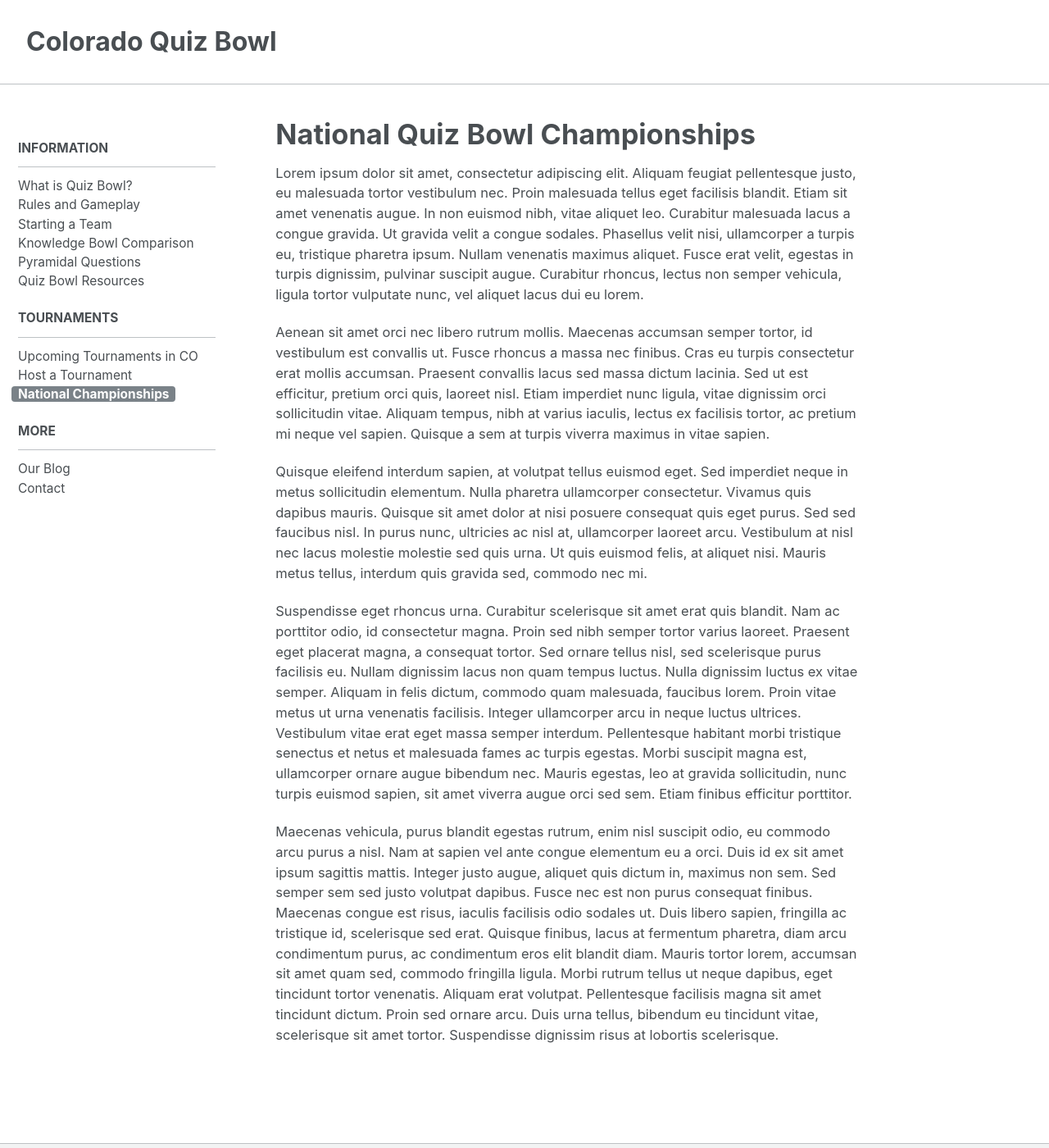
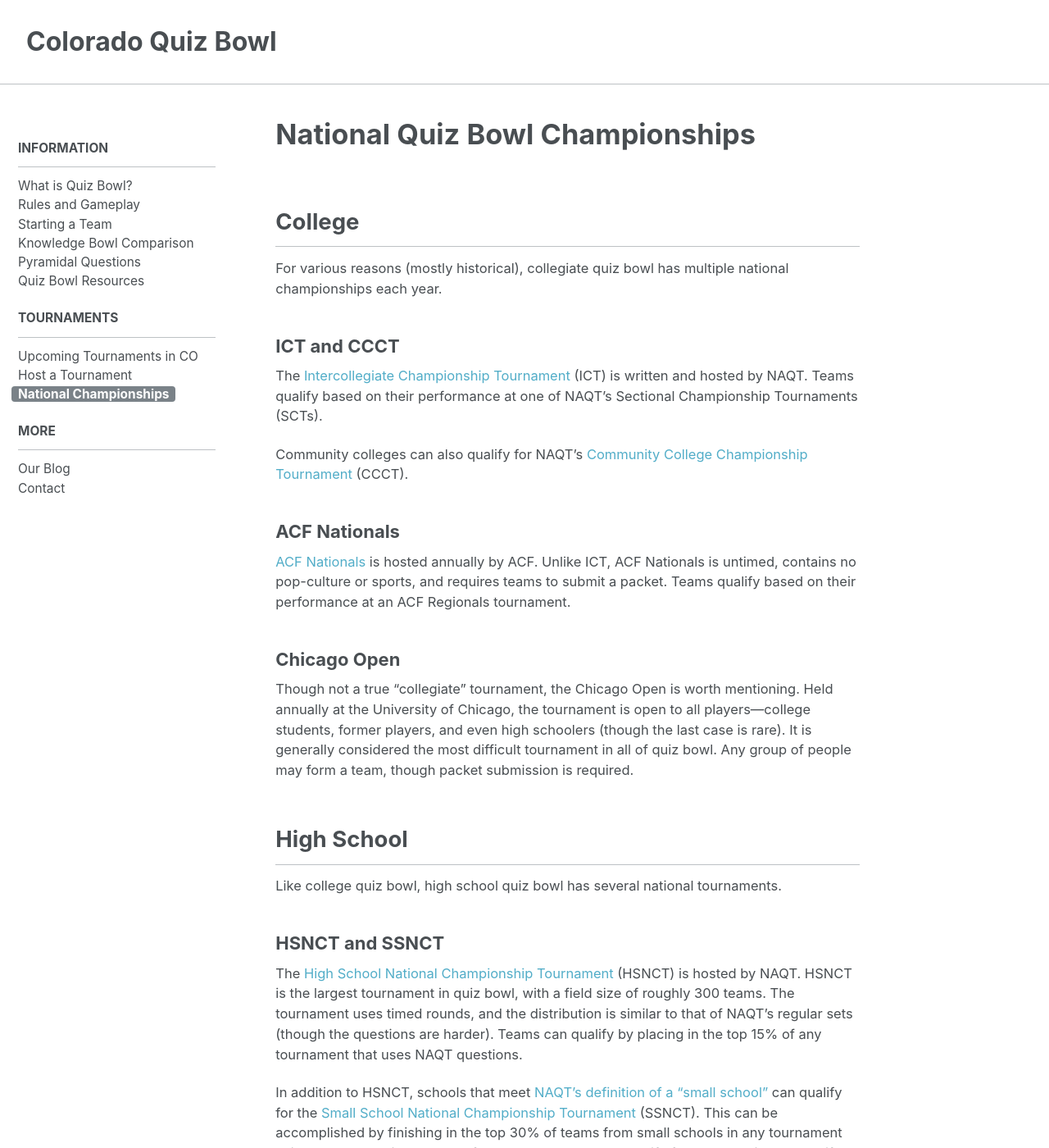
Before and after one commit to matt2718/colorado-qb, a Jekyll site: the page built from _pages/tournaments/nationals.md, in a window 1280 px wide and 1400 px high. Shown: the whole window at 82% size. Built offline with Jekyll 4.4.1, drawn with Linux system fonts in a browser that asks for light colours; some of the changed text lies outside the part shown.

Commit message:
Added summary of national tournaments and template for upcoming tournaments

```diff
--- a/_includes/footer.html
+++ b/_includes/footer.html
@@ -20,5 +20,7 @@
 </div>
 
 <div class="page__footer-copyright">
-  <a rel="license" href="http://creativecommons.org/licenses/by/4.0/"><img alt="Creative Commons License" style="border-width:0" src="https://i.creativecommons.org/l/by/4.0/80x15.png" /></a><br />This work is licensed under a <a rel="license" href="http://creativecommons.org/licenses/by/4.0/">Creative Commons Attribution 4.0 International License</a>.
+  This work is licensed under a <a rel="license" href="http://creativecommons.org/licenses/by/4.0/">Creative Commons Attribution 4.0 International License</a>.
+  <br />
+  <a rel="license" href="http://creativecommons.org/licenses/by/4.0/"><img alt="Creative Commons License" style="border-width:0" src="https://i.creativecommons.org/l/by/4.0/80x15.png" /></a>
 </div>
--- a/_pages/tournaments/nationals.md
+++ b/_pages/tournaments/nationals.md
@@ -2,12 +2,45 @@
 title: "National Quiz Bowl Championships"
 permalink: /tournaments/nationals/
 ---
-Lorem ipsum dolor sit amet, consectetur adipiscing elit. Aliquam feugiat pellentesque justo, eu malesuada tortor vestibulum nec. Proin malesuada tellus eget facilisis blandit. Etiam sit amet venenatis augue. In non euismod nibh, vitae aliquet leo. Curabitur malesuada lacus a congue gravida. Ut gravida velit a congue sodales. Phasellus velit nisi, ullamcorper a turpis eu, tristique pharetra ipsum. Nullam venenatis maximus aliquet. Fusce erat velit, egestas in turpis dignissim, pulvinar suscipit augue. Curabitur rhoncus, lectus non semper vehicula, ligula tortor vulputate nunc, vel aliquet lacus dui eu lorem.
 
-Aenean sit amet orci nec libero rutrum mollis. Maecenas accumsan semper tortor, id vestibulum est convallis ut. Fusce rhoncus a massa nec finibus. Cras eu turpis consectetur erat mollis accumsan. Praesent convallis lacus sed massa dictum lacinia. Sed ut est efficitur, pretium orci quis, laoreet nisl. Etiam imperdiet nunc ligula, vitae dignissim orci sollicitudin vitae. Aliquam tempus, nibh at varius iaculis, lectus ex facilisis tortor, ac pretium mi neque vel sapien. Quisque a sem at turpis viverra maximus in vitae sapien.
+## College
 
-Quisque eleifend interdum sapien, at volutpat tellus euismod eget. Sed imperdiet neque in metus sollicitudin elementum. Nulla pharetra ullamcorper consectetur. Vivamus quis dapibus mauris. Quisque sit amet dolor at nisi posuere consequat quis eget purus. Sed sed faucibus nisl. In purus nunc, ultricies ac nisl at, ullamcorper laoreet arcu. Vestibulum at nisl nec lacus molestie molestie sed quis urna. Ut quis euismod felis, at aliquet nisi. Mauris metus tellus, interdum quis gravida sed, commodo nec mi.
+For various reasons (mostly historical), collegiate quiz bowl has multiple national championships each year.
 
-Suspendisse eget rhoncus urna. Curabitur scelerisque sit amet erat quis blandit. Nam ac porttitor odio, id consectetur magna. Proin sed nibh semper tortor varius laoreet. Praesent eget placerat magna, a consequat tortor. Sed ornare tellus nisl, sed scelerisque purus facilisis eu. Nullam dignissim lacus non quam tempus luctus. Nulla dignissim luctus ex vitae semper. Aliquam in felis dictum, commodo quam malesuada, faucibus lorem. Proin vitae metus ut urna venenatis facilisis. Integer ullamcorper arcu in neque luctus ultrices. Vestibulum vitae erat eget massa semper interdum. Pellentesque habitant morbi tristique senectus et netus et malesuada fames ac turpis egestas. Morbi suscipit magna est, ullamcorper ornare augue bibendum nec. Mauris egestas, leo at gravida sollicitudin, nunc turpis euismod sapien, sit amet viverra augue orci sed sem. Etiam finibus efficitur porttitor.
+### ICT and CCCT
 
-Maecenas vehicula, purus blandit egestas rutrum, enim nisl suscipit odio, eu commodo arcu purus a nisl. Nam at sapien vel ante congue elementum eu a orci. Duis id ex sit amet ipsum sagittis mattis. Integer justo augue, aliquet quis dictum in, maximus non sem. Sed semper sem sed justo volutpat dapibus. Fusce nec est non purus consequat finibus. Maecenas congue est risus, iaculis facilisis odio sodales ut. Duis libero sapien, fringilla ac tristique id, scelerisque sed erat. Quisque finibus, lacus at fermentum pharetra, diam arcu condimentum purus, ac condimentum eros elit blandit diam. Mauris tortor lorem, accumsan sit amet quam sed, commodo fringilla ligula. Morbi rutrum tellus ut neque dapibus, eget tincidunt tortor venenatis. Aliquam erat volutpat. Pellentesque facilisis magna sit amet tincidunt dictum. Proin sed ornare arcu. Duis urna tellus, bibendum eu tincidunt vitae, scelerisque sit amet tortor. Suspendisse dignissim risus at lobortis scelerisque.
+The [Intercollegiate Championship Tournament](https://www.naqt.com/ict/) (ICT) is written and hosted by NAQT. Teams qualify based on their performance at one of NAQT's Sectional Championship Tournaments (SCTs).
+
+Community colleges can also qualify for NAQT's [Community College Championship Tournament](https://www.naqt.com/ccct/) (CCCT).
+
+### ACF Nationals
+
+[ACF Nationals](https://acf-quizbowl.com/aboutus/) is hosted annually by ACF. Unlike ICT, ACF Nationals is untimed, contains no pop-culture or sports, and requires teams to submit a packet. Teams qualify based on their performance at an ACF Regionals tournament.
+
+### Chicago Open
+
+Though not a true "collegiate" tournament, the Chicago Open is worth mentioning. Held annually at the University of Chicago, the tournament is open to all players---college students, former players, and even high schoolers (though the last case is rare). It is generally considered the most difficult tournament in all of quiz bowl. Any group of people may form a team, though packet submission is required.
+
+## High School
+
+Like college quiz bowl, high school quiz bowl has several national tournaments.
+
+### HSNCT and SSNCT
+
+The [High School National Championship Tournament](https://www.naqt.com/hsnct/) (HSNCT) is hosted by NAQT. HSNCT is the largest tournament in quiz bowl, with a field size of roughly 300 teams. The tournament uses timed rounds, and the distribution is similar to that of NAQT's regular sets (though the questions are harder). Teams can qualify by placing in the top 15% of any tournament that uses NAQT questions.
+
+In addition to HSNCT, schools that meet [NAQT's definition of a "small school"](https://www.naqt.com/hs/small-school.html) can qualify for the [Small School National Championship Tournament](https://www.naqt.com/ssnct/) (SSNCT). This can be accomplished by finishing in the top 30% of teams from small schools in any tournament using NAQT questions. Teams from small schools that qualify for HSNCT will also qualify for SSNCT.
+
+### NSC
+
+The [National Scholastic Championship](http://www.pace-nsc.org/pace-nsc-2018-june-2-3-washington-dc/) (NSC) is hosted by PACE. It is of comparable difficult to HSNCT, but with several notable differences. NSC packets have slightly more fine arts than HSNCT, and they contains no questions on pop-culture or sports. In addition, NSC features untimed rounds and "bounceback" bonuses (where if a team gets a bounus part wrong, their opponent has a chance to answer). Teams qualify for NSC by placing in the top 10-25% at a PACE-certified tournament (the exact cutoff depends on the level of certification).
+
+### NASAT
+
+The [National All-Star Academic Tournament](http://hsquizbowl.org/forums/viewtopic.php?f=2&t=19239) (NASAT) is hosted by HSAPQ. Unlike HSNCT and NSC, teams are composed of the top players from each state. It features very difficult questions (comparable to college regionals) and is considered the hardest tournament in high school quiz bowl. If you are interested in playing for Colorado, please contact us.
+
+## Middle School
+
+### MSNCT
+
+NAQT hosts the [Middle School National Championship Tournament](https://www.naqt.com/msnct/) (MSNCT), the middle school equlivalent of HSNCT. Teams can qualify by placing in the top 15% of any middle school tournament with NAQT questions.
--- a/index.html
+++ b/index.html
@@ -1,7 +1,7 @@
 ---
 title: "Main Page"
 ---
-Hello. This is a website to coordinate quiz bowl in Colorado and provide a central repository of information. More stuff should be added here before the site goes public.
+<p>Hello. This is a website to coordinate quiz bowl in Colorado and provide a central repository of information. More stuff should be added here before the site goes public.</p>
 
 <h2>Blog</h2>
 <ul>
```
Also changed, not shown: _pages/more/contact.md (+5 -1 lines), _pages/tournaments/upcoming.md (+17 -5 lines), README.md.
